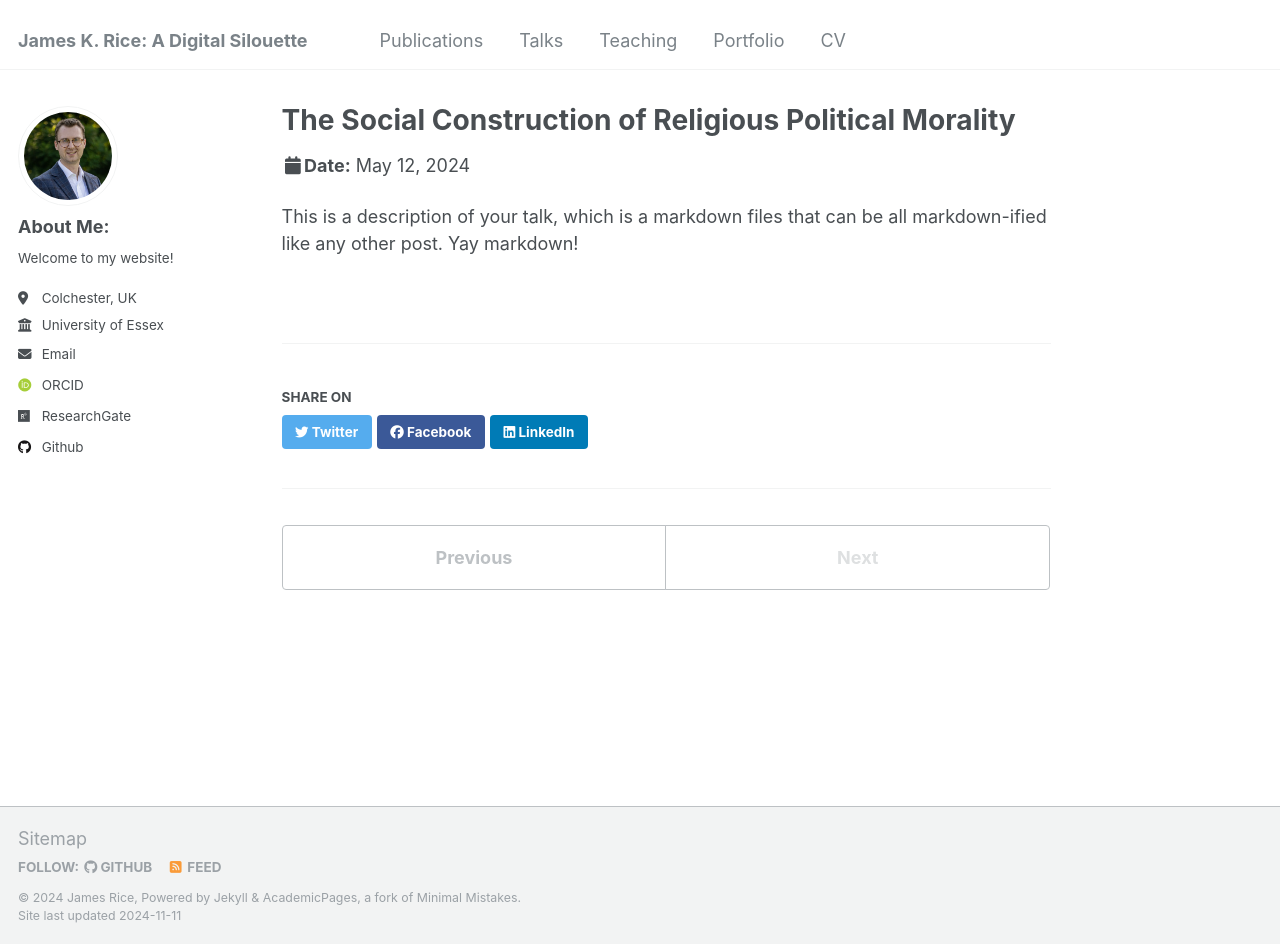
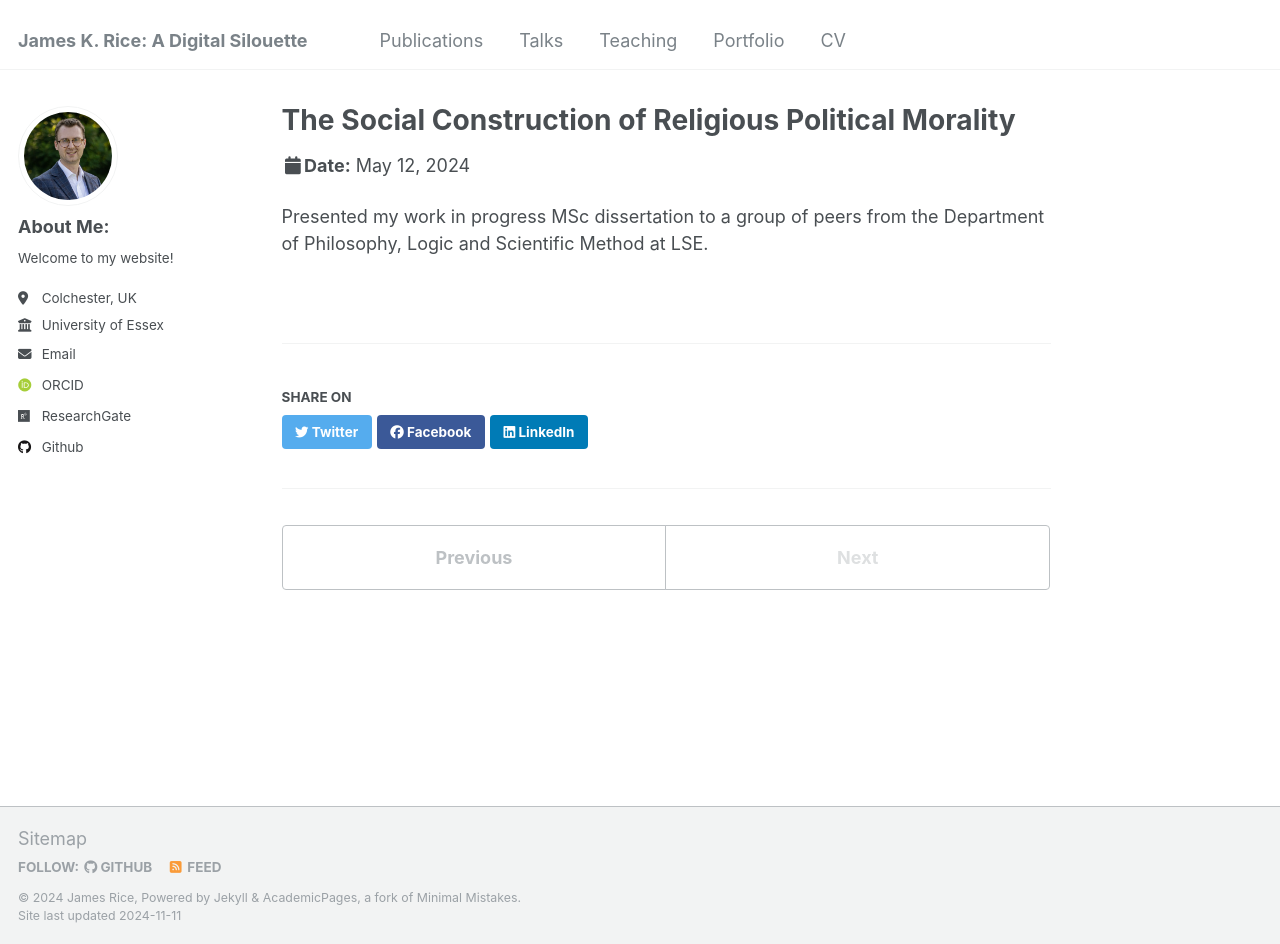
Before and after one commit to jameskrice7/jameskrice7.github.io, a Jekyll site: the page built from _talks/talk-1.md, in a window 1280 px wide and 944 px high. Built offline with Jekyll 4.4.1, drawn with Linux system fonts in a browser that asks for light colours; some web fonts are replaced.

Commit message:
Update talk-1.md

```diff
--- a/_talks/talk-1.md
+++ b/_talks/talk-1.md
@@ -8,4 +8,4 @@ date: 2024-05-12
 location: "London, UK"
 ---
 
-This is a description of your talk, which is a markdown files that can be all markdown-ified like any other post. Yay markdown!
+Presented my work in progress MSc dissertation to a group of peers from the Department of Philosophy, Logic and Scientific Method at LSE.
```
